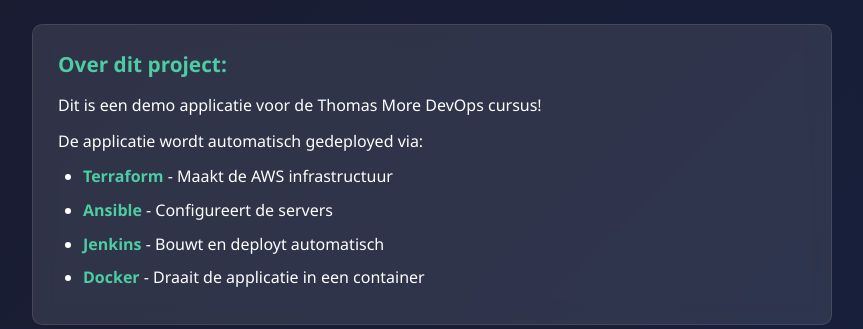
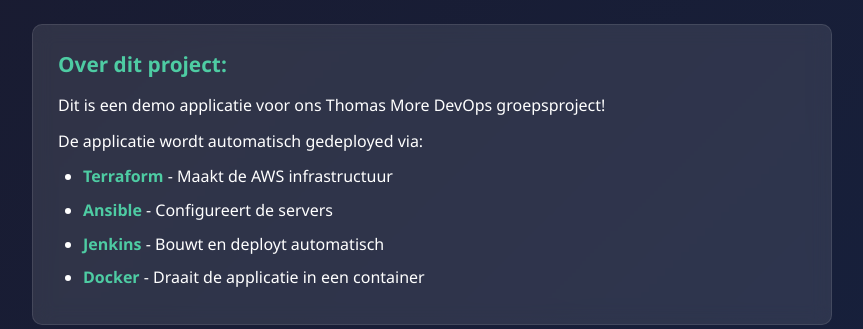
Before and after one commit to r1043117/DevOps-ci-cd-pipeline, a Flask app: page / in a window 1280 px wide. Shown: the part 302-631 px from the top of the page, without its empty margins (208-1071 px from the left). Run offline with Flask 3, Linux system fonts and the light colour scheme.

Commit message:
Update project description in index.html

```diff
--- a/flask-app/templates/index.html
+++ b/flask-app/templates/index.html
@@ -18,7 +18,7 @@
 
         <div class="info-box">
             <h2>Over dit project:</h2>
-            <p>Dit is een demo applicatie voor de Thomas More DevOps cursus!</p>
+            <p>Dit is een demo applicatie voor ons Thomas More DevOps groepsproject!</p>
             <p>De applicatie wordt automatisch gedeployed via:</p>
             <ul>
                 <li><strong>Terraform</strong> - Maakt de AWS infrastructuur</li>
```
